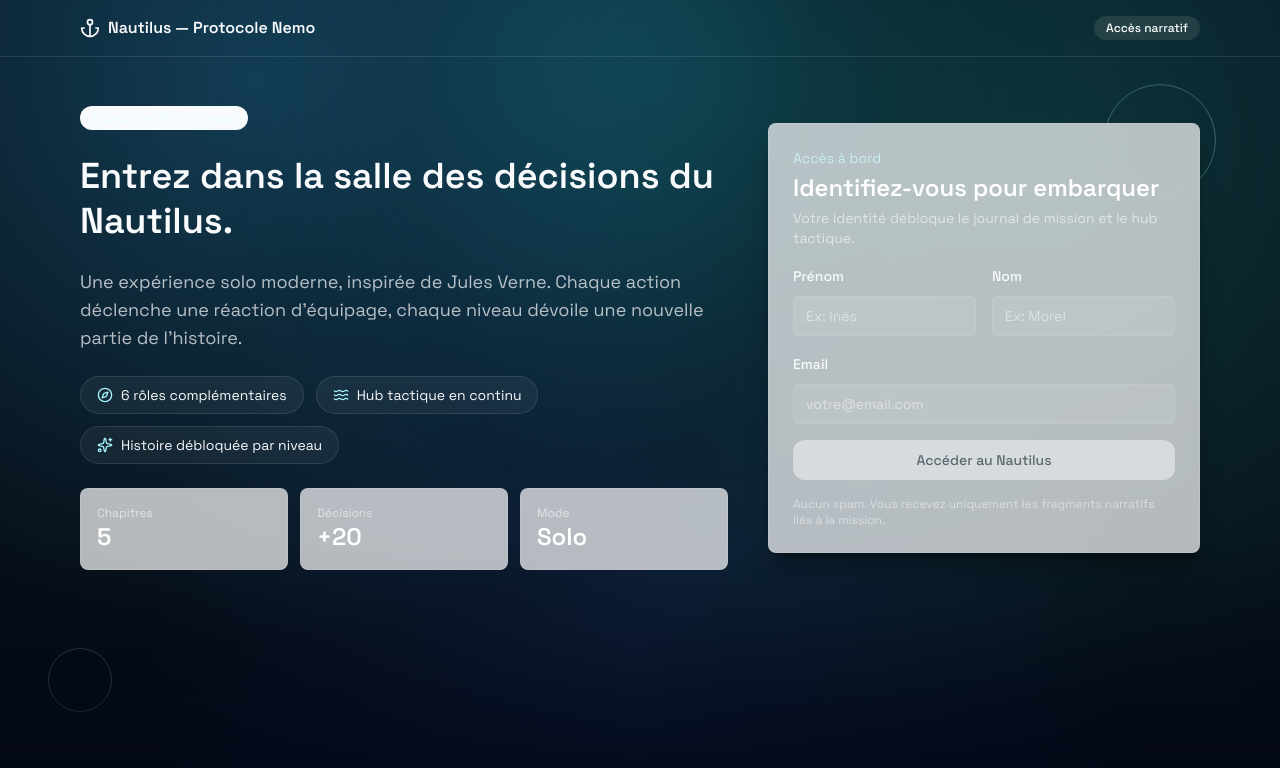
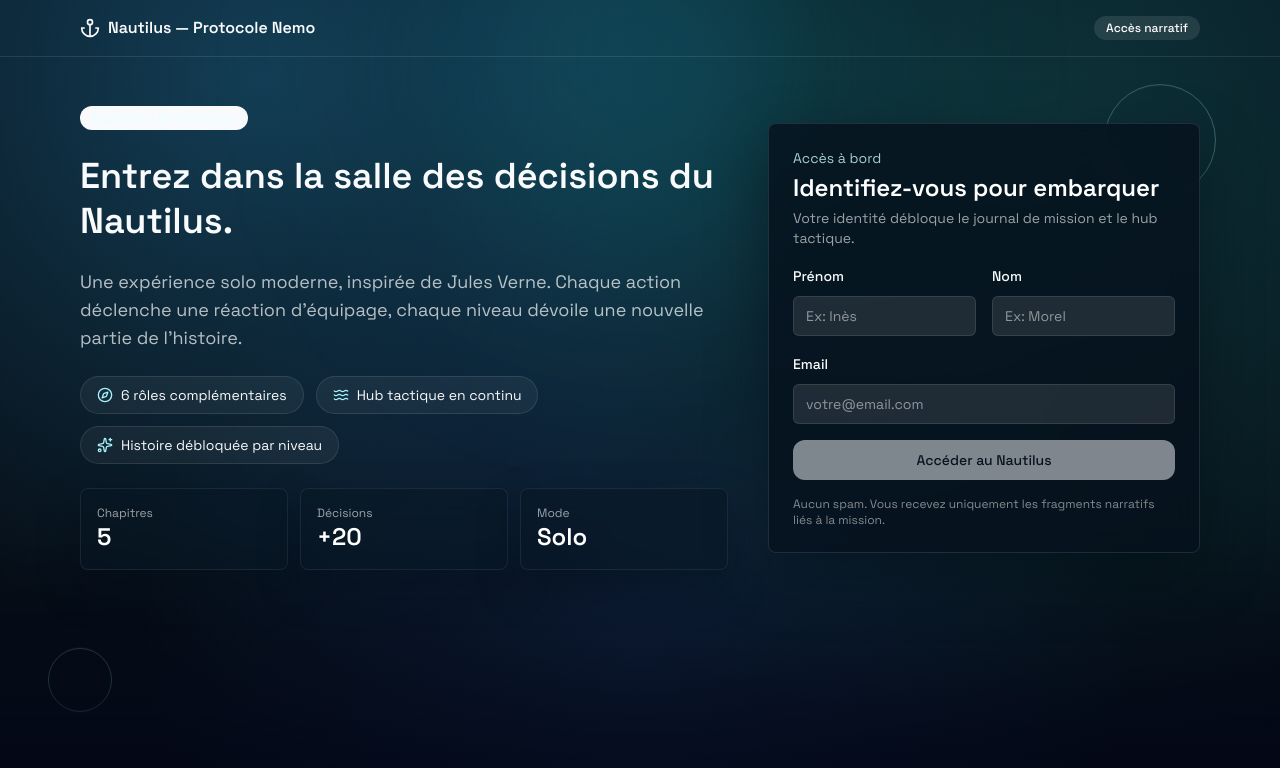
Before and after one commit to Gard0n/Nautilus, a React (Vite) app: page / in a window 1280 px wide. Shown: the top 768 px of the page. Built offline with nearby package versions, Linux system fonts and the light colour scheme.

Commit message:
Fix contrast and expand chapter texts

```diff
--- a/src/CapitaineNemoGame.jsx
+++ b/src/CapitaineNemoGame.jsx
@@ -70,35 +70,35 @@ const STORY = [
     unlockLevel: 1,
     title: "Chapitre 1 — Le silence bleu",
     text:
-      "Le Nautilus glisse sous la banquise. Un message codé, gravé sur une plaque d'ambre, clignote dans la salle des cartes.",
+      "Le Nautilus glisse sous la banquise. Vous découvrez un message codé, gravé sur une plaque d'ambre qui pulse faiblement. Nemo vous confie la clef : seule une suite d'actions coordonnées peut révéler l'origine du signal.",
   },
   {
     id: "chap-2",
     unlockLevel: 2,
     title: "Chapitre 2 — La chambre des échos",
     text:
-      "Une cavité résonne comme un orgue. Des ondes s'y propagent sans retour. L'équipage parle d'une ville engloutie.",
+      "Vous plongez dans une cavité qui résonne comme un orgue. Les ondes s'y propagent sans retour et l'équipage murmure l'existence d'une ville engloutie. Votre rôle devient décisif : suivre l'écho ou protéger la mission.",
   },
   {
     id: "chap-3",
     unlockLevel: 3,
     title: "Chapitre 3 — Le pacte des abysses",
     text:
-      "Un journal de bord inconnu mentionne un pacte rompu. Nemo hésite : faut-il réveiller un protocole ancien ?",
+      "Un journal de bord inconnu mentionne un pacte rompu entre un précédent capitaine et une présence abyssale. Nemo hésite : faut-il réveiller un protocole ancien ? Vous devez choisir entre sécurité immédiate et vérité.",
   },
   {
     id: "chap-4",
     unlockLevel: 4,
     title: "Chapitre 4 — L'ombre qui suit",
     text:
-      "Le sonar dessine une silhouette gigantesque. Elle n'attaque pas. Elle accompagne. Pourquoi ?",
+      "Le sonar dessine une silhouette gigantesque. Elle n'attaque pas, elle accompagne. Vous sentez que l'ombre attend un signe : un cap, un message, un geste. La décision vous appartient.",
   },
   {
     id: "chap-5",
     unlockLevel: 5,
     title: "Chapitre 5 — La vérité des moteurs",
     text:
-      "Un schéma caché sous les turbines révèle une source d'énergie interdite. Qui l'a installée ?",
+      "Un schéma caché sous les turbines révèle une source d'énergie interdite. Qui l'a installée et pourquoi ? Vous découvrez que le Nautilus est plus qu'un navire : c'est une promesse, et vous devez choisir si elle sera tenue.",
   },
 ];
 
@@ -573,19 +573,19 @@ function AccessGate({ onSubmit }) {
               </div>
 
               <div className="grid gap-3 sm:grid-cols-3">
-                <Card className="rounded-2xl border-white/10 bg-white/5 text-white card-animate">
+                <Card className="rounded-2xl ocean-card-soft text-white card-animate">
                   <CardContent className="p-4">
                     <p className="text-xs text-white/60">Chapitres</p>
                     <p className="text-2xl font-semibold">5</p>
                   </CardContent>
                 </Card>
-                <Card className="rounded-2xl border-white/10 bg-white/5 text-white card-animate">
+                <Card className="rounded-2xl ocean-card-soft text-white card-animate">
                   <CardContent className="p-4">
                     <p className="text-xs text-white/60">Décisions</p>
                     <p className="text-2xl font-semibold">+20</p>
                   </CardContent>
                 </Card>
-                <Card className="rounded-2xl border-white/10 bg-white/5 text-white card-animate">
+                <Card className="rounded-2xl ocean-card-soft text-white card-animate">
                   <CardContent className="p-4">
                     <p className="text-xs text-white/60">Mode</p>
                     <p className="text-2xl font-semibold">Solo</p>
@@ -594,7 +594,7 @@ function AccessGate({ onSubmit }) {
               </div>
             </div>
 
-            <Card className="rounded-3xl border-white/10 bg-white/10 text-white shadow-xl shadow-black/30 backdrop-blur">
+            <Card className="rounded-3xl ocean-card text-white shadow-xl shadow-black/30 backdrop-blur">
               <CardContent className="p-6 space-y-4">
                 <div className="space-y-1">
                   <p className="text-sm text-cyan-100/80">Accès à bord</p>
@@ -966,7 +966,7 @@ export default function CapitaineNemoGame() {
                     {availableActions.length} actions
                   </Badge>
                 </div>
-                <div className="rounded-xl border border-white/10 bg-white/5 p-3 text-sm">
+                <div className="rounded-xl ocean-card-soft p-3 text-sm">
                   <p className="text-xs text-white/60">Directive du quart</p>
                   <p className="font-medium">{directive.label}</p>
                   <p className="text-xs text-white/60">{directive.description}</p>
@@ -995,7 +995,10 @@ export default function CapitaineNemoGame() {
                               +{action.xp} XP
                             </Badge>
                             {directiveHit && (
-                              <Badge className="rounded-full bg-cyan-200/20 text-cyan-50">
+                              <Badge
+                                variant="outline"
+                                className="rounded-full border-cyan-200/40 bg-cyan-200/10 text-cyan-50"
+                              >
                                 Directive +{directive.bonusXp} XP
                               </Badge>
                             )}
--- a/src/components/ui/card.jsx
+++ b/src/components/ui/card.jsx
@@ -5,7 +5,7 @@ const Card = React.forwardRef(({ className, ...props }, ref) => (
   <div
     ref={ref}
     className={cn(
-      "rounded-lg border border-border bg-white/70 shadow-sm backdrop-blur",
+      "rounded-lg border border-border bg-transparent shadow-sm backdrop-blur",
       className
     )}
     {...props}
--- a/src/components/ui/input.jsx
+++ b/src/components/ui/input.jsx
@@ -5,7 +5,7 @@ const Input = React.forwardRef(({ className, ...props }, ref) => (
   <input
     ref={ref}
     className={cn(
-      "h-10 w-full rounded-md border border-border bg-white px-3 text-sm focus:outline-none focus:ring-2 focus:ring-foreground/30",
+      "h-10 w-full rounded-md border border-border bg-transparent px-3 text-sm text-foreground placeholder:text-muted-foreground focus:outline-none focus:ring-2 focus:ring-foreground/30",
       className
     )}
     {...props}
```
